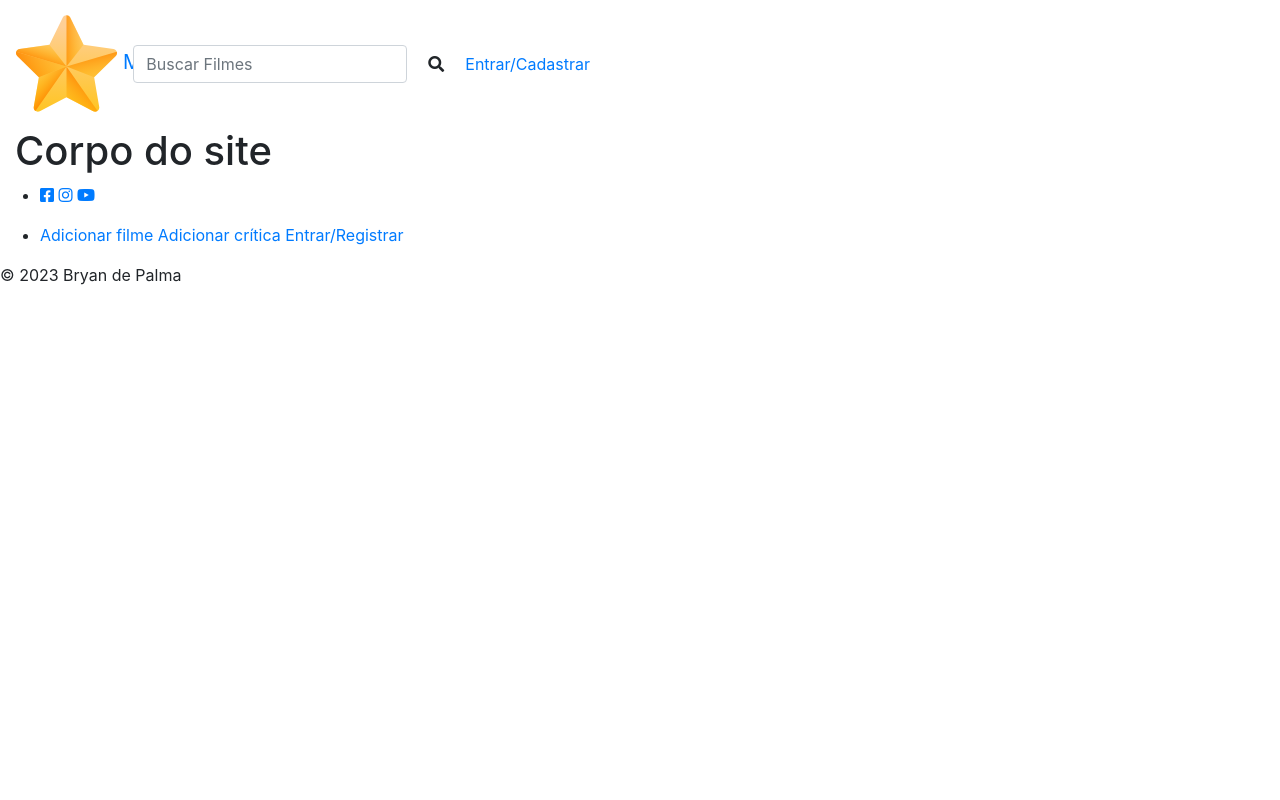
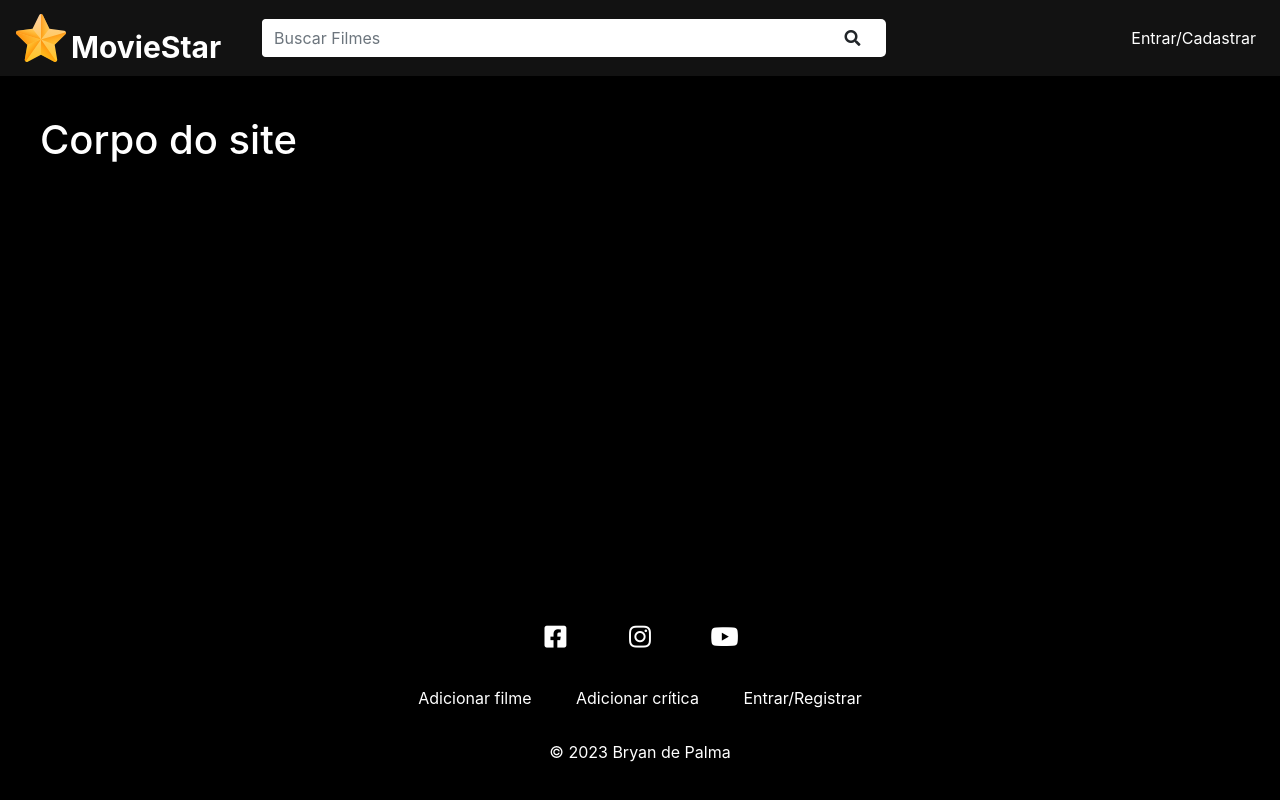
Before and after one commit to bryan0796/moviestar, a PHP site: page / in a window 1280 px wide. Run offline with PHP 8.4, Linux system fonts and the light colour scheme.

Commit message:
css header e footer

```diff
--- a/css/style.css
+++ b/css/style.css
@@ -0,0 +1,104 @@
+/*navbar */
+.navbar-brand {
+  position: relative;
+}
+
+#logo {
+  width: 50px;
+}
+
+#moviestar-title {
+  color: #fff;
+  position: absolute;
+  bottom: -2px;
+  font-size: 30px;
+  left: 55px;
+  font-weight: bold;
+}
+
+#main-navbar {
+  background-color: #121212;
+}
+
+#search-form {
+  margin: 0 auto;
+  background-color: #fff;
+  border-radius: 5px;
+  width: 50%;
+  margin-left: 180px;
+}
+
+#search-form .form-control {
+  border: none;
+  width: 90%;
+  box-shadow: none;
+}
+
+#navbar {
+  min-width: 30%;
+}
+
+.navbar-nav {
+  justify-content: flex-end;
+  width: 100%;
+}
+.navbar-nav .nav-item .nav-link {
+  color: #fff;
+  transition: .5s;
+}
+.navbar-nav .nav-item .nav-link:hover {
+  color: #999;
+}
+
+.bold {
+  font-weight: bold;
+}
+
+/* home */
+#main-container {
+  background-color: #000;
+  color: #fff;
+  min-height: 65vh;
+  padding: 40px;
+}
+
+/*footer */
+#footer {
+  background-color: #000;
+  color: #fff;
+  text-align: center;
+  margin: 0;
+  padding: 20px;
+}
+
+#social-container ul,#footer-links-container ul {
+  list-style-type: none;
+  padding: 0;
+}
+#social-container li,#footer-links-container li {
+  display: inline-block;
+  margin: 0 20px;
+}
+
+#social-container li {
+  height: 40px;
+  width: 40px;
+  border-radius: 100%;
+  transition: .5s;
+  line-height: 3;
+}
+#social-container li:hover {
+  background-color: #333;
+}
+#social-container a,#footer-links-container a {
+  color: #fff;
+  transition: .5s;
+}
+
+#social-container li i {
+  font-size: 25px;
+}
+
+#footer-links-container {
+  margin: 30px 0;
+}
--- a/index.php
+++ b/index.php
@@ -49,20 +49,25 @@ include_once("db.php");
   </div>
 
   <footer id="footer">
-    <div class="social-container">
+    <div id="social-container">
       <ul>
         <li>
           <a href="#"><i class="fab fa-facebook-square"></i></a>
-          <a href="#"><i class="fab fa-instagram"></i></a>
-          <a href="#"><i class="fab fa-youtube"></i></a>
         </li>
+        <li><a href="#"><i class="fab fa-instagram"></i></a></li>
+        <li><a href="#"><i class="fab fa-youtube"></i></a></li>
+
       </ul>
     </div>
     <div id="footer-links-container">
       <ul>
         <li>
           <a href="">Adicionar filme</a>
+        </li>
+        <li>
           <a href="">Adicionar crítica</a>
+        </li>
+        <li>
           <a href="">Entrar/Registrar</a>
         </li>
       </ul>
```
